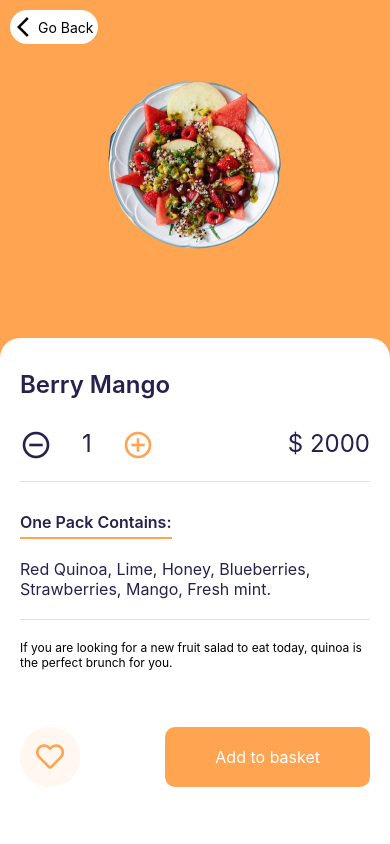
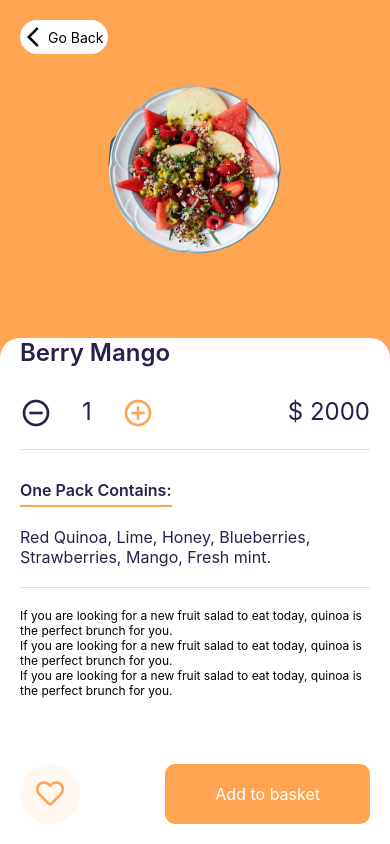
Before and after one commit to barisertakus/my-fresh-fruit, a React Native app: screen /ProductDetails in a window 390 px wide. Built offline with nearby package versions, Linux system fonts and the light colour scheme.

Commit message:
Styles of Card and Product have been updated.

```diff
--- a/components/Basket/BasketItems.js
+++ b/components/Basket/BasketItems.js
@@ -42,9 +42,9 @@ const BasketItems = () => {
             <Divider style={styles.divider} />
           </ScrollView>
         </View>
-        <View style={styles.addBasket}>
+        <View style={styles.checkout}>
           <View style={styles.price}>
-            <Text style={[styles.regularText, { paddingBottom: 5 }]}>
+            <Text style={[styles.regularText, { paddingBottom: 8 }]}>
               Total
             </Text>
             <Text style={styles.priceText}>$ 150</Text>
@@ -72,7 +72,7 @@ const styles = StyleSheet.create({
   divider: {
     marginTop: 20,
   },
-  addBasket: {
+  checkout: {
     flexDirection: "row",
     justifyContent: "space-between",
     alignItems: "flex-end",
--- a/components/Home/CardList.js
+++ b/components/Home/CardList.js
@@ -102,7 +102,6 @@ export default CardList;
 
 const styles = StyleSheet.create({
   container: {
-
   },
   header: {
     fontSize: 18,
@@ -110,6 +109,6 @@ const styles = StyleSheet.create({
     fontWeight: "600",
   },
   cards: {
-    marginTop: 20,
+
   },
 });
--- a/components/Home/HomeHeader.js
+++ b/components/Home/HomeHeader.js
@@ -3,7 +3,7 @@ import { StyleSheet, Text, TouchableOpacity, View } from "react-native";
 import Icon from "react-native-vector-icons/MaterialIcons";
 import FontAwesome from "react-native-vector-icons/FontAwesome5";
 
-const HomeHeader = () => {
+const HomeHeader = ({navigation}) => {
   return (
     <View style={styles.container}>
       <View style={styles.buttons}>
@@ -11,7 +11,7 @@ const HomeHeader = () => {
           <Icon name="sort" size={24} />
         </TouchableOpacity>
 
-        <TouchableOpacity style={styles.basket}>
+        <TouchableOpacity style={styles.basket} onPress={()=>navigation.navigate("Basket")}>
           <FontAwesome name="shopping-basket" size={24} color="#FFA451" />
           <Text style={styles.text}>My basket</Text>
         </TouchableOpacity>
--- a/components/ProductDetails/DetailsHeader.js
+++ b/components/ProductDetails/DetailsHeader.js
@@ -45,8 +45,8 @@ const styles = StyleSheet.create({
   back: {
     flexDirection: "row",
     alignItems: "center",
-    marginTop: 10,
-    marginLeft: 10,
+    marginTop: 20,
+    marginLeft: 20,
     padding: 5,
     borderRadius: 20,
     backgroundColor: "white",
--- a/components/ProductDetails/Product.js
+++ b/components/ProductDetails/Product.js
@@ -1,6 +1,13 @@
 import React, { useState } from "react";
-import { StyleSheet, Text, TouchableOpacity, View } from "react-native";
+import {
+  ScrollView,
+  StyleSheet,
+  Text,
+  TouchableOpacity,
+  View,
+} from "react-native";
 import { Avatar, Divider } from "react-native-elements";
+import { SafeAreaView } from "react-native-safe-area-context";
 import Icon from "react-native-vector-icons/MaterialIcons";
 
 const Product = () => {
@@ -11,12 +18,12 @@ const Product = () => {
   };
 
   const decrease = () => {
-    setQuantity((quantity) => (quantity > 0 ? quantity - 1 : 0));
+    setQuantity((quantity) => (quantity > 1 ? quantity - 1 : 1));
   };
 
   return (
     <View style={styles.background}>
-      <View style={styles.container}>
+      <SafeAreaView style={styles.container}>
         <Text style={styles.header}>Berry Mango</Text>
         <View style={styles.priceDetails}>
           <View style={styles.quantity}>
@@ -32,7 +39,7 @@ const Product = () => {
         </View>
 
         <Divider style={styles.divider} />
-
+        <ScrollView style={{ flex: 0.65 }} showsVerticalScrollIndicator={false}>
           <View style={styles.ingredients}>
             <View style={styles.subHeader}>
               <View style={styles.subHeaderWrapper}>
@@ -50,11 +57,30 @@ const Product = () => {
 
           <View style={styles.details}>
             <Text style={styles.detailsText}>
-            If you are looking for a new fruit salad to eat today, quinoa is the
-            perfect brunch for you.
+              If you are looking for a new fruit salad to eat today, quinoa is
+              the perfect brunch for you.
             </Text>
           </View>
 
+          <View style={styles.details}>
+            <Text style={styles.detailsText}>
+              If you are looking for a new fruit salad to eat today, quinoa is
+              the perfect brunch for you.
+            </Text>
+          </View>
+          <View style={styles.details}>
+            <Text style={styles.detailsText}>
+              If you are looking for a new fruit salad to eat today, quinoa is
+              the perfect brunch for you.
+            </Text>
+          </View>
+          <View style={styles.details}>
+            <Text style={styles.detailsText}>
+              If you are looking for a new fruit salad to eat today, quinoa is
+              the perfect brunch for you.
+            </Text>
+          </View>
+        </ScrollView>
         <View style={styles.addBasket}>
           <TouchableOpacity>
             <Avatar
@@ -76,7 +102,7 @@ const Product = () => {
             <Text style={styles.buttonText}>Add to basket</Text>
           </TouchableOpacity>
         </View>
-      </View>
+      </SafeAreaView>
     </View>
   );
 };
@@ -91,11 +117,8 @@ const styles = StyleSheet.create({
   container: {
     flex: 1,
     backgroundColor: "white",
-    borderTopWidth: 2,
-    borderTopColor: "white",
     borderTopLeftRadius: 20,
     borderTopRightRadius: 20,
-    paddingTop: 30,
     paddingHorizontal: 20,
   },
   header: {
@@ -151,8 +174,9 @@ const styles = StyleSheet.create({
   addBasket: {
     flexDirection: "row",
     justifyContent: "space-between",
-    alignItems: "center",
-    flex: 1
+    alignItems: "flex-end",
+    flex: 0.35,
+    paddingBottom: 20,
   },
   button: {
     backgroundColor: "#FFA451",
--- a/screens/Home.js
+++ b/screens/Home.js
@@ -11,7 +11,7 @@ const Home = ({navigation}) => {
     <View style={styles.background}>
       <SafeAreaView style={styles.safeArea}>
         <ScrollView style={styles.container} contentContainerStyle={{flexGrow: 1}}>
-          <HomeHeader />
+          <HomeHeader navigation={navigation}/>
           <SearchBar />
           <RecommendedFruits navigation={navigation} />
           <CategoryFruits navigation={navigation} />
@@ -25,7 +25,8 @@ export default Home;
 
 const styles = StyleSheet.create({
   background: { backgroundColor: "white", flex: 1 },
-  safeArea: { flex: 1 },
+  safeArea: { flex: 1
+  ,paddingBottom: 20 },
   padding: {},
   container: {
     paddingTop: 20,
```
Lines whose indentation alone changed are shown as unchanged.
